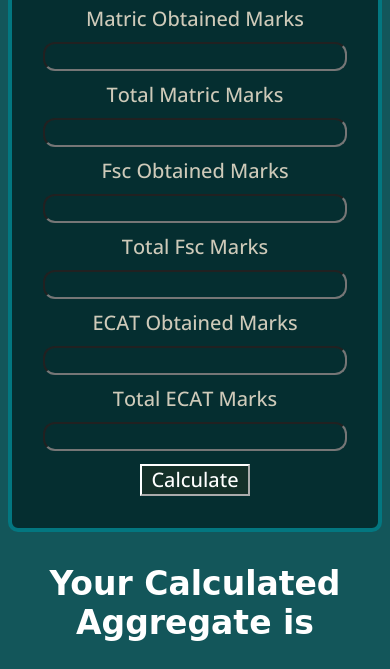
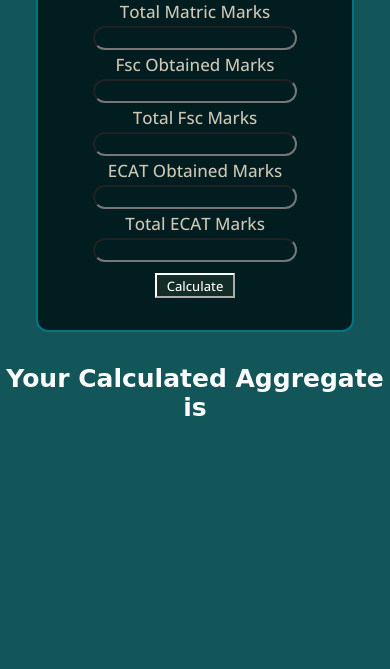
Before and after one commit to Warda-aslam/Aggregate-calculator, a plain HTML site: page Index.html in a window 390 px wide. Shown: the part 241-910 px from the top of the page. After the commit the page ends 844 px from the top, so only its background shows below. Drawn offline with nearby package versions, Linux system fonts and the light colour scheme.

Commit message:
Update Styles.css

```diff
--- a/Styles.css
+++ b/Styles.css
@@ -68,3 +68,61 @@
     height: 35px;
     transition: 1s;
 }
+@media(max-width:600px){
+    * {
+        margin: 0;
+        padding: 0;
+        font-family: 'Lato', sans-serif;
+        font-family: 'Open Sans', sans-serif;
+
+    } .box{
+        max-width: 250px;
+        border: 2px solid rgb(3, 119, 128);
+        border-radius: 12px;
+        background-color:rgb(2, 29, 31) ;
+    }
+    h2{
+        color: white;
+        font-size: 25px;
+        font-family: 'Aboreto', cursive;
+    }
+    h1{
+        color: white;
+        font-size: 27px;
+    }
+    input {
+        margin: 3px 0px;
+        height: 20px;
+        width: 200px;
+        text-align: center;
+        border-radius: 12px;
+        background: transparent ;
+        font-size: 15px;
+        font-family: 'Trebuchet MS', 'Lucida Sans Unicode', 'Lucida Grande', 'Lucida Sans', Arial, sans-serif;
+        color: white;
+
+    }
+    .btn{
+        width: 80px;
+        height: 20px;
+        margin-top: 8px;
+        background-color: rgba(23, 49, 41, 0.829);
+        cursor: pointer;
+        color: white;
+        border-color: white;
+        font-size: 13px;
+        height: 25px;
+    }
+    button:hover{
+        background: darkslategrey;
+        color: white;
+        width: 85px;
+        border-radius: 20px;
+        height: 25px;
+        transition: 1s;
+    }
+    label {
+        font-size: 17px;
+    }
+
+}
```
